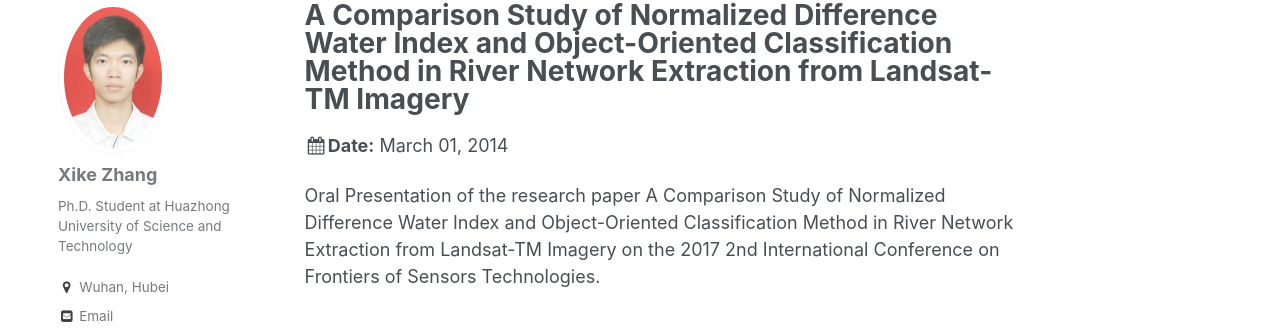
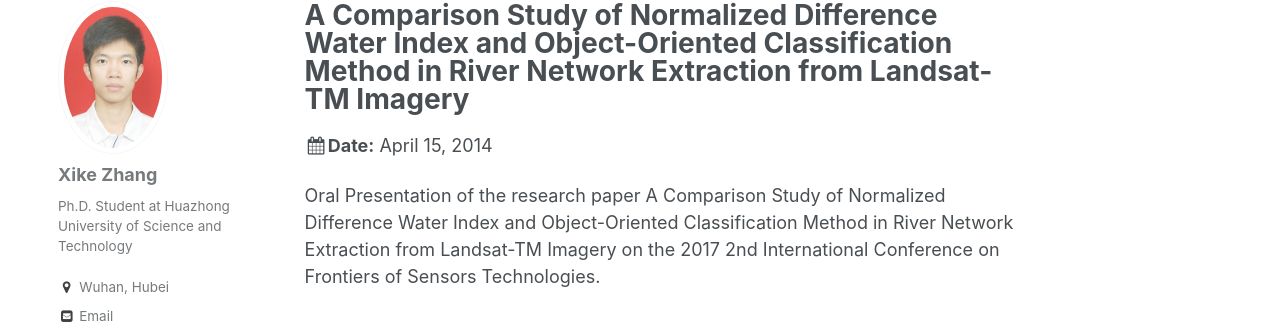
Before and after one commit to kokocheung/XikeZhang.github.io, a Jekyll site: the page built from _talks/2017-04-14-sz.md, in a window 1280 px wide. Shown: the part 117-445 px from the top of the page. Built offline with Jekyll 4.4.1, drawn with Linux system fonts in a browser that asks for light colours.

Commit message:
Update 2017-04-14-sz.md

```diff
--- a/_talks/2017-04-14-sz.md
+++ b/_talks/2017-04-14-sz.md
@@ -4,7 +4,7 @@ collection: talks
 type: "Conference proceedings talk"
 permalink: /talks/2017-04-14-sz
 venue: "Shenzhen University, Department of Computer Science"
-date: 2014-03-01
+date: 2014-04-15
 location: "Shenzhen, Guangdong"
 ---
 
```
